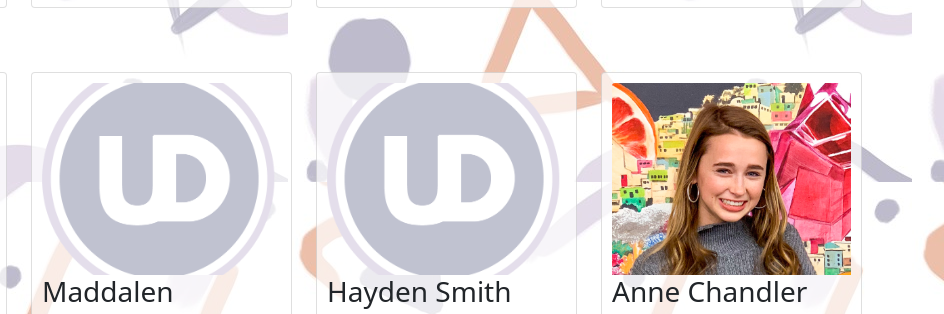
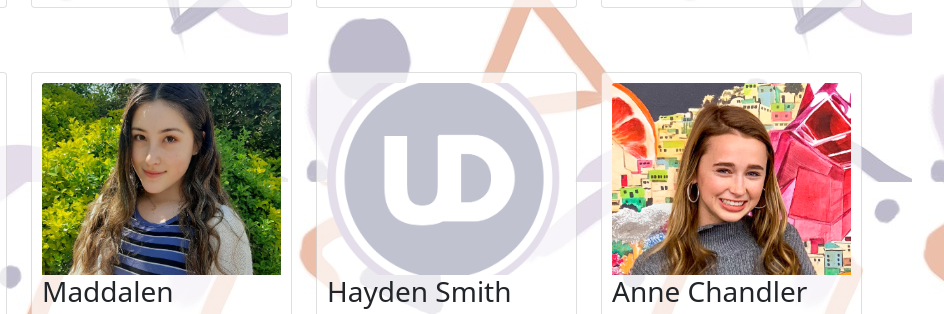
Before and after one commit to SkilesStudio/UpsideDown, a website: page index.html in a window 1280 px wide. Shown: the part 2490-2804 px from the top of the page, 336-1280 px from the left. Drawn offline with nearby package versions, Linux system fonts and the light colour scheme.

Commit message:
added maddalen

```diff
--- a/index.html
+++ b/index.html
@@ -191,7 +191,7 @@
                         </div>
                         <div class="col-md-3 py-3">
                             <div class="card bioCard h-100">
-                                <img class="card-img-top"src = "bioPics/blank.png">
+                                <img class="card-img-top"src = "bioPics/maddalen.jpg">
                                 <h3>
                                     Maddalen DeMars
                                 </h3>
```
Also changed, not shown: bioPics/maddalen.jpg (added).
